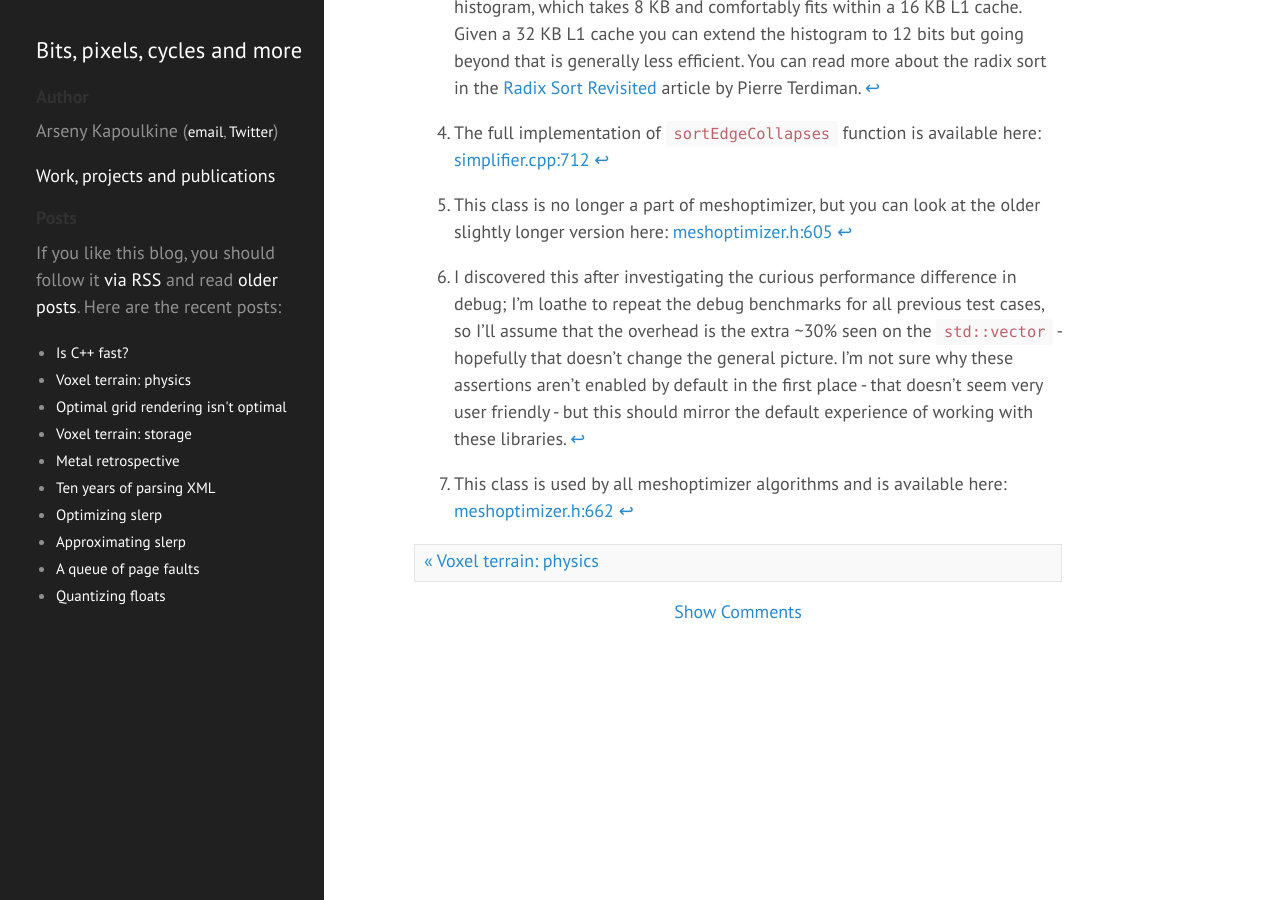
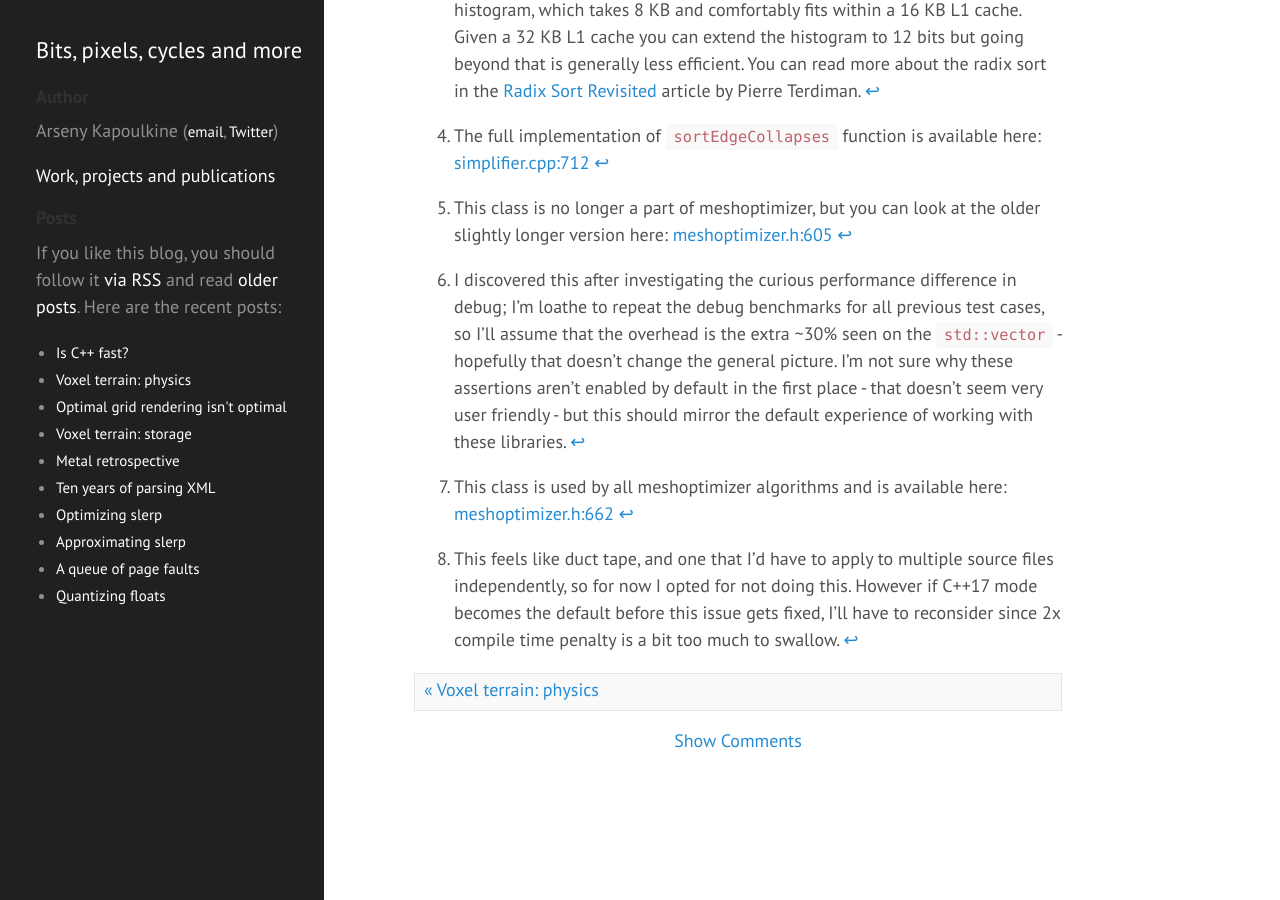
Before and after one commit to zeux/zeux.github.io, a Jekyll site: the page built from _posts/2019-01-17-is-c-fast.md, in a window 1280 px wide and 900 px high, scrolled down 9247 px. Built offline with Jekyll 4.4.1, drawn with Linux system fonts in a browser that asks for light colours; some of the changed lines change nothing that is shown; some of the changed text lies outside the part shown.

Commit message:
Update 2019-01-17-is-c-fast.md

````diff
--- a/_posts/2019-01-17-is-c-fast.md
+++ b/_posts/2019-01-17-is-c-fast.md
@@ -129,7 +129,7 @@ There is a notable impact on gcc/clang compilation time - we save ~40 ms in both
 | clang        | 95 ms  | 129 ms | 133 ms | 134 ms | 215 ms |
 | clang libc++ | 95 ms  | 130 ms | 132 ms | 136 ms | 140 ms |
 
-The issue is that `math.h` includes `cmath` in gcc/clang which pulls in a lot of C++ machinery, and in C++17 in libstdc++ adds a slew of new special functions, that are rarely useful but will make compilation slower anyway. Removing the dependency on `math.h` is easy in this case:
+The issue is that `math.h` includes `cmath` in gcc/clang which pulls in a lot of C++ machinery, and in C++17 in libstdc++ adds a slew of new special functions, that are rarely useful but will make compilation slower anyway. Removing the dependency on `math.h` is easy in this case[^8]:
 
 ```c++
 #ifdef __GNUC__
@@ -157,3 +157,4 @@ All source modifications to `simplifier.cpp` are [available here](https://gist.g
 [^5]: This class is no longer a part of meshoptimizer, but you can look at the older slightly longer version here: [meshoptimizer.h:605](https://github.com/zeux/meshoptimizer/blob/5b0d10bb3c0c174965b716dda3270bce4f3278b6/src/meshoptimizer.h#L605)
 [^6]: I discovered this after investigating the curious performance difference in debug; I'm loathe to repeat the debug benchmarks for all previous test cases, so I'll assume that the overhead is the extra ~30% seen on the `std::vector` - hopefully that doesn't change the general picture. I'm not sure why these assertions aren't enabled by default in the first place - that doesn't seem very user friendly - but this should mirror the default experience of working with these libraries.
 [^7]: This class is used by all meshoptimizer algorithms and is available here: [meshoptimizer.h:662](https://github.com/zeux/meshoptimizer/blob/c93ba0987baa84bd73b61edf1c0ba7ba2e48df4b/src/meshoptimizer.h#L662)
+[^8]: This feels like duct tape, and one that I'd have to apply to multiple source files independently, so for now I opted for not doing this. However if C++17 mode becomes the default before this issue gets fixed, I'll have to reconsider since 2x compile time penalty is a bit too much to swallow.
````
